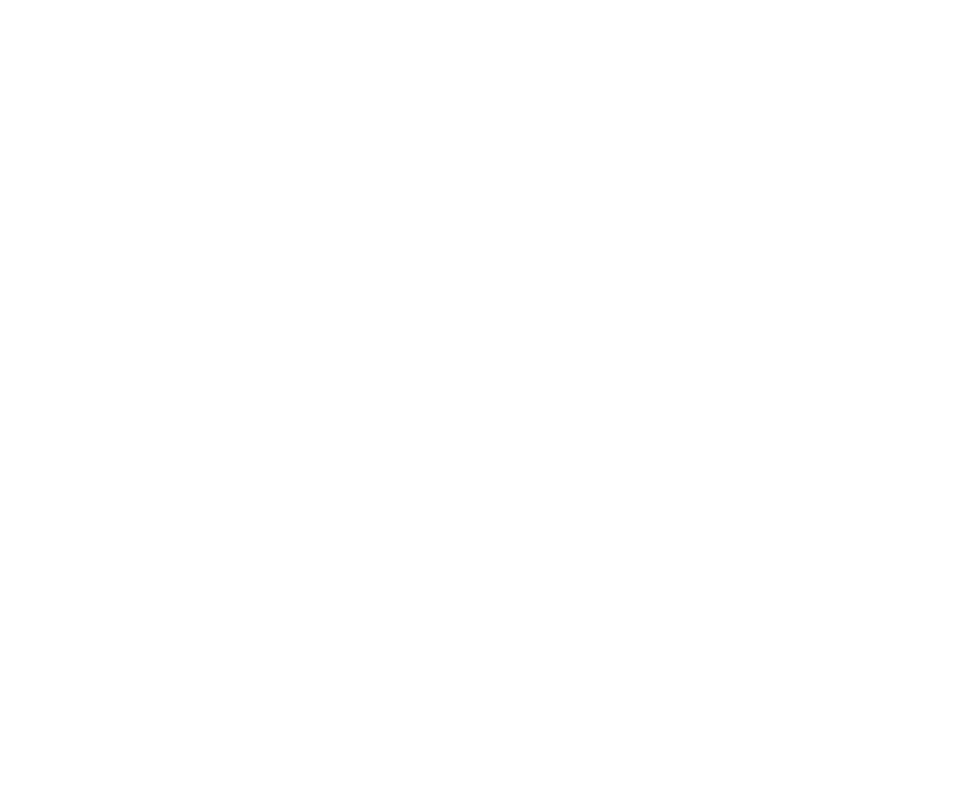
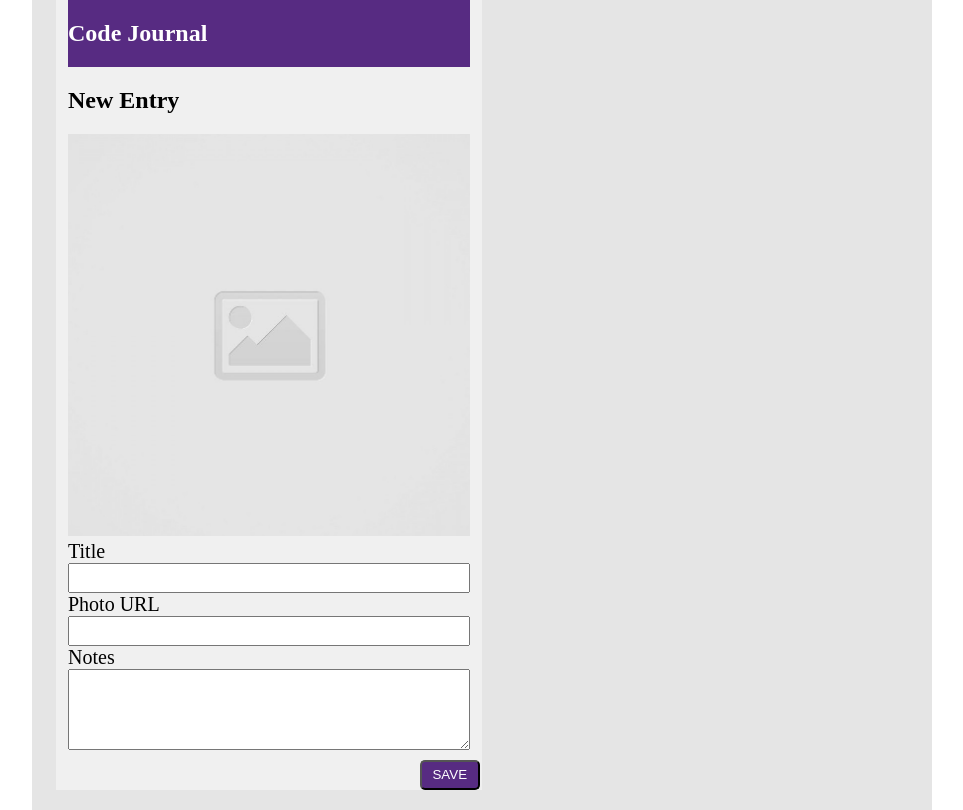
Before and after one commit to GustavoAyala1/code-journal, a website: page index.html in a window 1280 px wide. Shown: the whole page, without its empty margins (158-1121 px from the left). Drawn offline with Linux system fonts and the light colour scheme.

Commit message:
Make all inputs of the journal entry form required.

```diff
--- a/css/styles.css
+++ b/css/styles.css
@@ -0,0 +1,69 @@
+.halfColumn {
+  flex-basis: 50%;
+  width: 100%;
+}
+
+.container img {
+  width: 100%;
+}
+
+.container {
+  background-color: rgba(229, 229, 229);
+  width: 100%;
+}
+
+.form {
+  background-color: rgb(240, 240, 240);
+  margin-bottom: 20px;
+}
+
+.row textarea {
+  width: 100%;
+}
+
+.row {
+  margin: 0;
+}
+
+.row label {
+  font-size: 20px;
+}
+
+.row input {
+  width: 100%;
+  height: 30px;
+}
+
+.container button {
+  background-color: rgb(87, 43, 130);
+  color: white;
+  position: relative;
+  right: -87.5%;
+  margin-top: 10px;
+  height: 30px;
+  width: 60px;
+  border-radius: 5px;
+}
+
+.formJournal {
+  background-color: rgb(87, 43, 130);
+  color: white;
+  width: 100%;
+  margin: 0;
+}
+
+@media screen and (min-width: 768px) {
+  .fullColumn {
+    flex-basis: 100%;
+  }
+
+  .row input {
+    margin-top: 0;
+  }
+
+  .rowCont {
+    width: 100%;
+    display: flex;
+    flex-wrap: wrap;
+  }
+}
--- a/index.html
+++ b/index.html
@@ -18,8 +18,46 @@
   <body>
     <header></header>
     <main>
-      <div data-view="entry-form">
-        <form action="#" class="form"></form>
+      <div data-view="entry-form" class="container">
+        <div class="rowCont">
+          <form action="#" class="form column-full column-half">
+            <div class="formJournal row">
+              <h2>Code Journal</h2>
+            </div>
+            <div class="row">
+              <h2>New Entry</h2>
+            </div>
+            <div class="row">
+              <div class="halfColumn fullColumn">
+                <img
+                  src="images/placeholder-image-square.jpg"
+                  alt="placeholder Image"
+                />
+              </div>
+              <div class="halfColumn fullColumn">
+                <div class="row">
+                  <label for="formTitle">Title</label>
+                </div>
+                <div class="row">
+                  <input type="text" id="formTitle" required />
+                </div>
+                <div class="row">
+                  <label for="photoUrl">Photo URL</label>
+                </div>
+                <div class="row">
+                  <input type="text" required />
+                </div>
+              </div>
+            </div>
+            <div class="row">
+              <label for="notes">Notes</label>
+            </div>
+            <div class="row">
+              <textarea name="notes" id="notes" cols="30" rows="5"></textarea>
+            </div>
+            <button>SAVE</button>
+          </form>
+        </div>
       </div>
     </main>
     <script src="js/data.js"></script>
```
